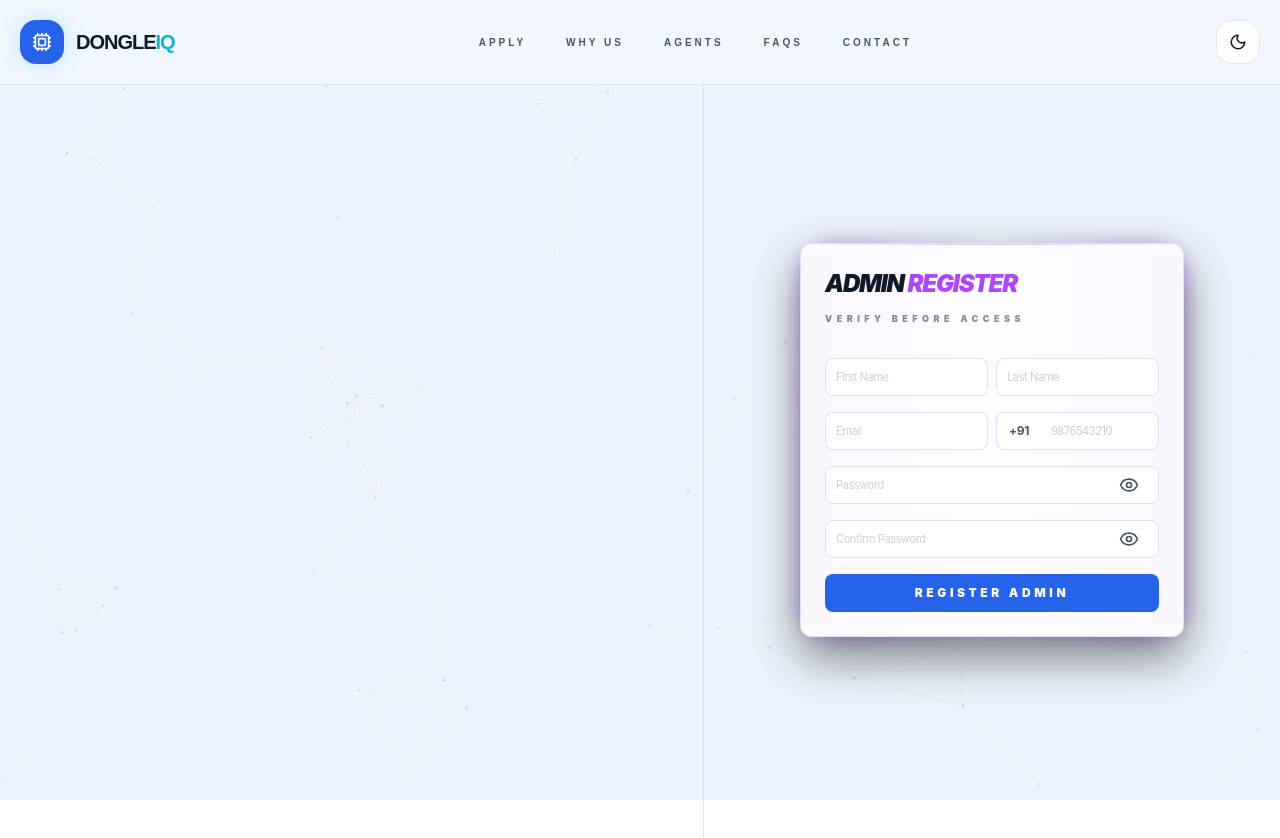
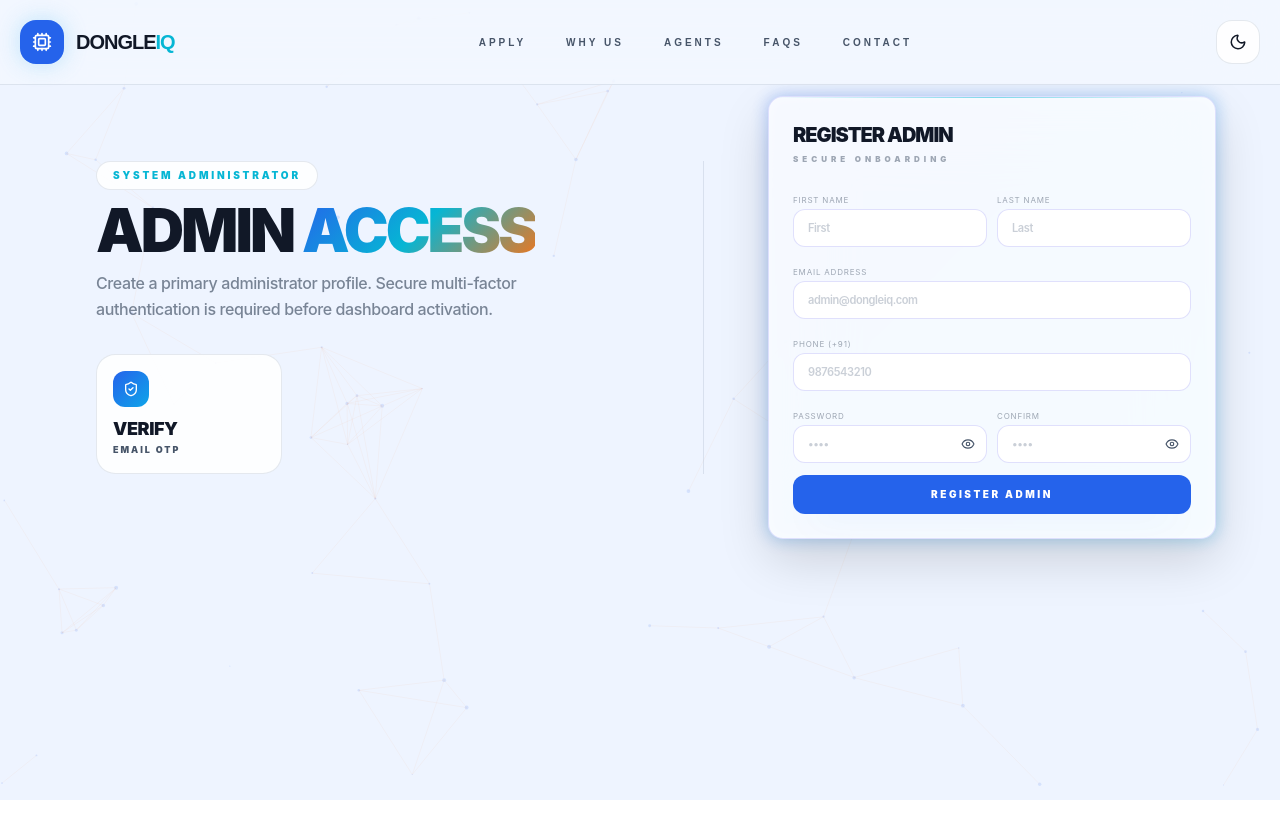
Before and after one commit to JyotiVerma02/dongle-iq-next, a Next.js app: page /admin/register in a window 1280 px wide. After the commit the page ends 800 px from the top, so only its background shows below. Built offline with nearby package versions, Linux system fonts and the light colour scheme.

Commit message:
Updating_____

```diff
--- a/app/admin/register/page.tsx
+++ b/app/admin/register/page.tsx
@@ -2,7 +2,7 @@
 
 import { useState } from "react";
 import { useRouter } from "next/navigation";
-import { Eye, EyeOff } from "lucide-react";
+import { Eye, EyeOff, ShieldCheck } from "lucide-react";
 import OtpModal from "@/components/OtpModal";
 import { useTheme } from "@/app/context/ThemeContext";
 import { getThemePalette } from "@/app/lib/themePalette";
@@ -23,6 +23,10 @@ export default function AdminRegister() {
   const [error, setError] = useState("");
   const [showOtp, setShowOtp] = useState(false);
 
+  const premiumGradient = isDarkMode
+    ? "linear-gradient(135deg, var(--accent), var(--accent-light), var(--accent-secondary))"
+    : "linear-gradient(135deg, #2563eb, #0ea5e9)";
+
   const sanitizeNumber = (value: string) => value.replace(/\D/g, "").slice(0, 10);
 
   const handleRegister = async (e: React.FormEvent<HTMLFormElement>) => {
@@ -42,9 +46,7 @@ export default function AdminRegister() {
     try {
       const res = await fetch("/api/admin/register", {
         method: "POST",
-        headers: {
-          "Content-Type": "application/json",
-        },
+        headers: { "Content-Type": "application/json" },
         body: JSON.stringify({
           name: `${name} ${lastName}`,
           email,
@@ -54,158 +56,190 @@ export default function AdminRegister() {
       });
 
       const data = await res.json();
-
       if (!res.ok) {
         setError(data.error || "Registration failed");
         return;
       }
-
       setShowOtp(true);
     } catch {
-      setError("Something went wrong");
+      setError("System handshake error occurred");
     }
   };
 
   return (
     <div
-      className="theme-transition relative mt-10 min-h-screen overflow-hidden bg-transparent font-sans antialiased tracking-tight"
+      className="theme-transition hero-grid relative min-h-screen pt-20 overflow-hidden bg-transparent font-sans antialiased tracking-tight"
       style={{ color: colors.text }}
     >
-      <div className="relative z-10 flex min-h-screen">
-        <div className="hidden w-[55%] flex-col justify-center px-16 lg:flex" style={{ borderRight: `1px solid ${colors.borderSoft}` }}>
+      {/* Background Glows */}
+      <div className="hero-glow left-0 top-12 h-56 w-56" style={{ backgroundColor: colors.accent }} />
+      <div className="hero-glow right-16 top-12 h-72 w-72" style={{ backgroundColor: "var(--accent-secondary)" }} />
+
+      <div className="relative z-10 flex h-full items-center justify-center">
+        {/* Left Section - Hero */}
+        <div className="hidden w-[55%] flex-col justify-center px-24 lg:flex" style={{ borderRight: `1px solid ${colors.borderSoft}` }}>
           <div className="animate-[fadeInLeft_0.8s_ease-out]">
-            <h1 className="mb-8 text-7xl font-black uppercase italic leading-[0.8] tracking-tighter">
-              Admin
-              <span className="bg-linear-to-r from-purple-600 via-purple-300 to-white bg-clip-text text-transparent animate-gradient">
-                {" "}
-                Access
-              </span>
+            <div
+              className="shine-border mb-4 inline-flex rounded-full border px-4 py-1.5 text-[10px] font-black uppercase tracking-[0.28em]"
+              style={{
+                borderColor: colors.borderSoft,
+                backgroundColor: colors.card,
+                color: colors.accentLight,
+              }}
+            >
+              System Administrator
+            </div>
+            <h1 className="mb-4 text-6xl font-black uppercase leading-[0.8] tracking-tighter">
+              <span style={{ color: colors.text }}>Admin</span>{" "}
+              <span className="gradient-text">Access</span>
             </h1>
+            <p className="mb-8 max-w-md text-base font-medium leading-relaxed opacity-70" style={{ color: colors.muted }}>
+              Create a primary administrator profile. Secure multi-factor authentication is required before dashboard activation.
+            </p>
 
-            <p
-              className="mb-12 max-w-lg text-lg font-medium leading-relaxed opacity-70"
-              style={{ color: colors.muted }}
+            <div className="grid max-w-sm grid-cols-2 gap-3">
+              <div
+                className="float-slow rounded-[1.2rem] border p-4"
+                style={{ borderColor: colors.borderSoft, backgroundColor: colors.card }}
               >
-              Register a single admin account, then verify the email OTP before dashboard access is activated.
-            </p>
+                <div className="mb-2 flex h-9 w-9 items-center justify-center rounded-xl text-white" style={{ background: premiumGradient }}>
+                  <ShieldCheck size={16} />
+                </div>
+                <p className="text-lg font-black uppercase" style={{ color: colors.text }}>Verify</p>
+                <p className="text-[9px] font-black uppercase tracking-[0.22em]" style={{ color: colors.muted }}>Email OTP</p>
+              </div>
+            </div>
           </div>
         </div>
 
-        <div className="flex flex-1 items-center justify-center p-6">
-          <div className="group relative animate-[fadeIn_1.2s_ease-out]">
-            <div className="absolute -inset-[1.5px] rounded-4xl bg-linear-to-r from-purple-600 via-transparent to-purple-600 opacity-30 blur-sm transition-opacity duration-500 group-hover:opacity-100" />
+        {/* Right Section - Form */}
+        <div className="flex flex-1 items-center justify-center p-4">
+          <div className="group relative w-full max-w-md animate-[fadeIn_1.2s_ease-out]">
+            <div className="absolute -inset-[1px] rounded-[15px] opacity-30 blur-sm transition-opacity duration-500 group-hover:opacity-80" style={{ background: premiumGradient }} />
 
             <div
-              className="relative w-full max-w-sm overflow-hidden rounded-xl border p-6 shadow-[0_20px_50px_rgba(0,0,0,0.5)] backdrop-blur-2xl"
-              style={{ backgroundColor: colors.card, borderColor: colors.border }}
+              className="shine-border relative w-full overflow-hidden rounded-[15px] border p-6 shadow-[0_20px_50px_rgba(0,0,0,0.15)] backdrop-blur-2xl"
+              style={{
+                backgroundColor: colors.card,
+                borderColor: colors.border,
+                color: colors.text,
+              }}
             >
-              <div className="absolute left-0 top-0 h-px w-full bg-linear-to-r from-transparent via-purple-400 to-transparent opacity-50" />
+              <div className="absolute left-0 top-0 h-px w-full opacity-50" style={{ backgroundImage: `linear-gradient(to right, transparent, ${colors.accentLight}, transparent)` }} />
 
-              <div className="mb-8 text-center lg:text-left">
-                <h2 className="text-2xl font-black uppercase italic tracking-tighter">
-                  Admin <span className="text-purple-500">Register</span>
-                </h2>
-                <p className="mt-3 text-[9px] font-black uppercase tracking-[0.5em] opacity-50">
-                  Verify Before Access
+              <div className="mb-5 text-center lg:text-left">
+                <h2 className="text-xl font-black uppercase tracking-tighter" style={{ color: colors.text }}>Register Admin</h2>
+                <p className="mt-1 text-[8px] font-black uppercase tracking-[0.5em] opacity-50" style={{ color: colors.muted }}>
+                  Secure Onboarding
                 </p>
               </div>
 
               {error && (
-                <div className="mb-6 rounded-xl border border-red-500/20 bg-red-500/10 py-3 text-center text-[10px] font-black uppercase tracking-widest text-red-500">
+                <div className="mb-3 rounded-lg border border-red-500/20 bg-red-500/10 py-1.5 text-center text-[9px] font-black uppercase tracking-widest text-red-500">
                   {error}
                 </div>
               )}
 
-              <form onSubmit={handleRegister} className="space-y-4">
-                <div className="grid grid-cols-2 gap-2">
+              <form onSubmit={handleRegister} className="space-y-2.5">
+                <div className="grid grid-cols-2 gap-2.5">
+                  <div className="space-y-0.5">
+                    <label className="text-[8px] uppercase tracking-widest opacity-50" style={{ color: colors.muted }}>First Name</label>
                     <input
                       type="text"
-                    placeholder="First Name"
                       value={name}
                       onChange={(e) => setName(e.target.value)}
-                    className="w-full rounded-lg border p-2.5 text-xs outline-none transition-all focus:ring-4 focus:ring-purple-500/10"
+                      placeholder="First"
+                      className="glass-input w-full rounded-xl border px-3.5 py-2.5 text-xs font-semibold outline-none"
                       style={{ backgroundColor: colors.input, borderColor: colors.inputBorder, color: colors.text }}
                     />
-
+                  </div>
+                  <div className="space-y-0.5">
+                    <label className="text-[8px] uppercase tracking-widest opacity-50" style={{ color: colors.muted }}>Last Name</label>
                     <input
                       type="text"
-                    placeholder="Last Name"
                       value={lastName}
                       onChange={(e) => setLastName(e.target.value)}
-                    className="w-full rounded-lg border p-2.5 text-xs outline-none transition-all focus:ring-4 focus:ring-purple-500/10"
+                      placeholder="Last"
+                      className="glass-input w-full rounded-xl border px-3.5 py-2.5 text-xs font-semibold outline-none"
+                      style={{ backgroundColor: colors.input, borderColor: colors.inputBorder, color: colors.text }}
+                    />
+                  </div>
+                </div>
+
+                <div className="space-y-0.5">
+                  <label className="text-[8px] uppercase tracking-widest opacity-50" style={{ color: colors.muted }}>Email Address</label>
+                  <input
+                    type="email"
+                    value={email}
+                    onChange={(e) => setEmail(e.target.value)}
+                    placeholder="admin@dongleiq.com"
+                    className="glass-input w-full rounded-xl border px-3.5 py-2.5 text-xs font-semibold outline-none"
                     style={{ backgroundColor: colors.input, borderColor: colors.inputBorder, color: colors.text }}
                   />
                 </div>
 
-                <div className="grid grid-cols-2 gap-2">
-                  <input
-                    type="email"
-                    placeholder="Email"
-                    value={email}
-                    onChange={(e) => setEmail(e.target.value)}
-                    className="w-full rounded-lg border p-2.5 text-xs outline-none transition-all focus:ring-4 focus:ring-purple-500/10"
-                    style={{ backgroundColor: colors.input, borderColor: colors.inputBorder, color: colors.text }}
-                  />
-
-                  <div className="flex items-center rounded-lg border focus-within:ring-4 focus-within:ring-purple-500/10" style={{ backgroundColor: colors.input, borderColor: colors.inputBorder }}>
-                    <span className="px-3 text-xs font-bold" style={{ color: colors.muted }}>+91</span>
+                <div className="space-y-0.5">
+                  <label className="text-[8px] uppercase tracking-widest opacity-50" style={{ color: colors.muted }}>Phone (+91)</label>
                   <input
                     type="tel"
                     inputMode="numeric"
-                      placeholder="9876543210"
                     value={number}
                     onChange={(e) => setNumber(sanitizeNumber(e.target.value))}
-                      className="w-full bg-transparent p-2.5 text-xs outline-none"
-                      style={{ color: colors.text }}
+                    placeholder="9876543210"
+                    className="glass-input w-full rounded-xl border px-3.5 py-2.5 text-xs font-semibold outline-none"
+                    style={{ backgroundColor: colors.input, borderColor: colors.inputBorder, color: colors.text }}
                   />
                 </div>
-                </div>
 
+                <div className="grid grid-cols-2 gap-2.5">
+                    <div className="space-y-0.5">
+                        <label className="text-[8px] uppercase tracking-widest opacity-50" style={{ color: colors.muted }}>Password</label>
                         <div className="relative">
                             <input
                             type={showPassword ? "text" : "password"}
-                    placeholder="Password"
                             value={password}
                             onChange={(e) => setPassword(e.target.value)}
-                    className="w-full rounded-lg border p-2.5 text-xs outline-none transition-all focus:ring-4 focus:ring-purple-500/10"
+                            placeholder="••••"
+                            className="glass-input w-full rounded-xl border px-3.5 py-2.5 text-xs font-semibold outline-none"
                             style={{ backgroundColor: colors.input, borderColor: colors.inputBorder, color: colors.text }}
                             />
                             <button
                             type="button"
-                    className="absolute right-5 top-1/2 -translate-y-1/2"
+                            className="absolute right-3 top-1/2 -translate-y-1/2"
                             style={{ color: colors.muted }}
                             onClick={() => setShowPassword(!showPassword)}
                             >
-                    {showPassword ? <EyeOff size={20} /> : <Eye size={20} />}
+                            {showPassword ? <EyeOff size={14} /> : <Eye size={14} />}
                             </button>
                         </div>
+                    </div>
 
+                    <div className="space-y-0.5">
+                        <label className="text-[8px] uppercase tracking-widest opacity-50" style={{ color: colors.muted }}>Confirm</label>
                         <div className="relative">
                             <input
                             type={showConfirmPassword ? "text" : "password"}
-                    placeholder="Confirm Password"
                             value={confirmPassword}
                             onChange={(e) => setConfirmPassword(e.target.value)}
-                    className="w-full rounded-lg border p-2.5 text-xs outline-none transition-all focus:ring-4 focus:ring-purple-500/10"
+                            placeholder="••••"
+                            className="glass-input w-full rounded-xl border px-3.5 py-2.5 text-xs font-semibold outline-none"
                             style={{ backgroundColor: colors.input, borderColor: colors.inputBorder, color: colors.text }}
                             />
                             <button
                             type="button"
-                    className="absolute right-5 top-1/2 -translate-y-1/2"
+                            className="absolute right-3 top-1/2 -translate-y-1/2"
                             style={{ color: colors.muted }}
                             onClick={() => setShowConfirmPassword(!showConfirmPassword)}
                             >
-                    {showConfirmPassword ? <EyeOff size={20} /> : <Eye size={20} />}
+                            {showConfirmPassword ? <EyeOff size={14} /> : <Eye size={14} />}
                             </button>
+                        </div>
+                    </div>
                 </div>
 
                 <button
                   type="submit"
-                  className="w-full rounded-lg py-2.5 text-[12px] font-black uppercase tracking-[0.3em] text-white shadow-2xl transition-all duration-500 hover:brightness-125 active:scale-[0.98]"
-                  style={{
-                    backgroundColor: colors.accent,
-                    boxShadow: `0 15px 35px -10px ${colors.accent}aa`,
-                  }}
+                  className="theme-primary-btn mt-3 flex w-full items-center justify-center gap-2 rounded-xl py-3 text-[10px] font-black uppercase tracking-[0.25em] text-white shadow-xl transition-all duration-500 hover:brightness-110 active:scale-[0.98]"
                 >
                   Register Admin
                 </button>
@@ -230,7 +264,6 @@ export default function AdminRegister() {
             setError(data.message || "OTP verification failed");
             return;
           }
-
           router.push("/login?registered=true");
         }}
         onResend={async () => {
@@ -245,26 +278,6 @@ export default function AdminRegister() {
           }
         }}
       />
-
-      <style jsx global>{`
-        @keyframes fadeInLeft {
-          from { transform: translateX(-50px); opacity: 0; }
-          to { transform: translateX(0); opacity: 1; }
-        }
-        @keyframes fadeIn {
-          from { opacity: 0; transform: scale(0.95); }
-          to { opacity: 1; transform: scale(1); }
-        }
-        @keyframes gradient {
-          0% { background-position: 0% 50%; }
-          50% { background-position: 100% 50%; }
-          100% { background-position: 0% 50%; }
-        }
-        .animate-gradient {
-          background-size: 200% auto;
-          animation: gradient 4s linear infinite;
-        }
-      `}</style>
     </div>
   );
 }
```
Lines whose indentation alone changed are shown as unchanged.
